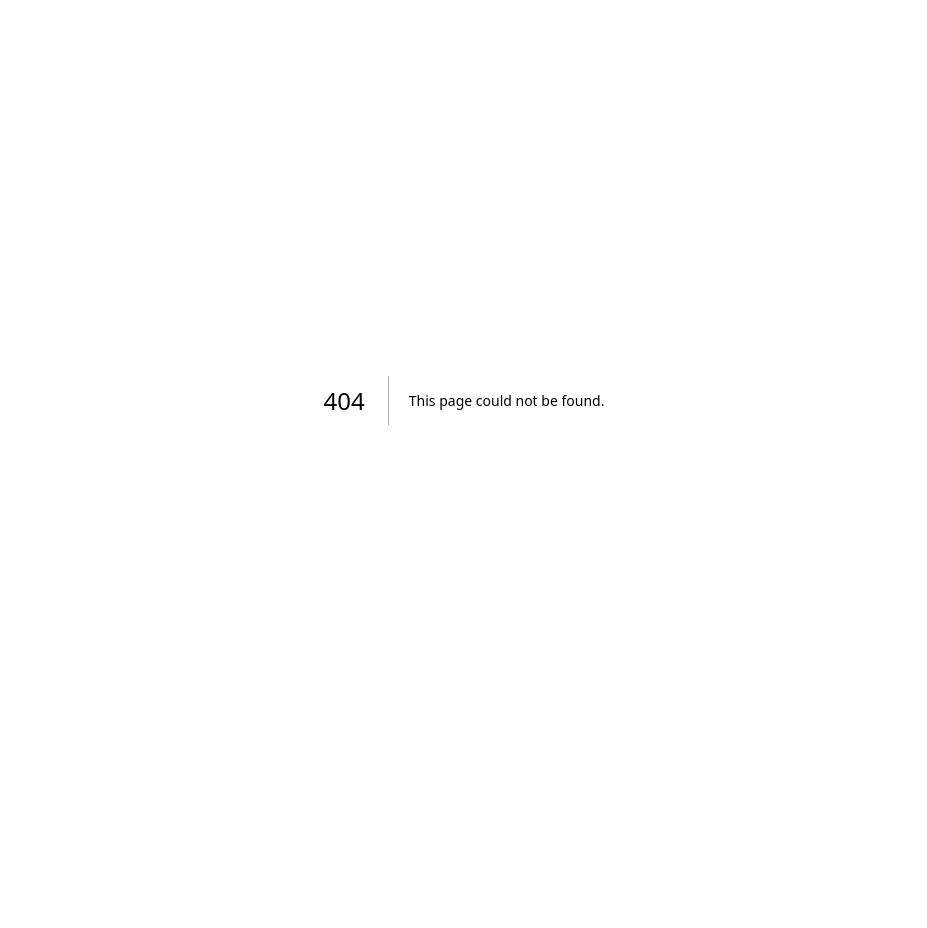
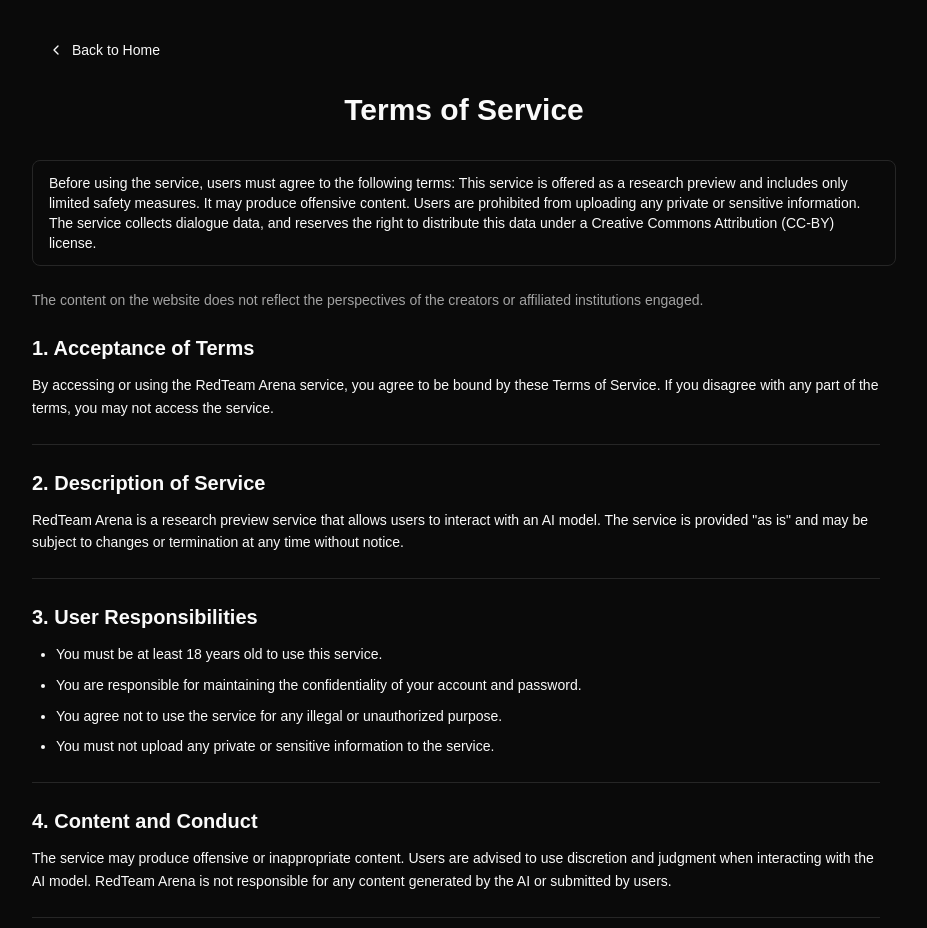
Before and after one commit to shizhouxing/project-enigma, a Next.js app: page /terms_of_service in a window 1280 px wide. Before the commit this address had no page. Shown: the top 928 px of the page, without its empty margins (176-1103 px from the left). Before the commit the page ends 800 px from the top, so only its background shows below. Built offline with nearby package versions, Linux system fonts and the light colour scheme.

Commit message:
add page terms of service

```diff
--- /dev/null
+++ b/src/app/terms_of_service/page.tsx
@@ -0,0 +1,115 @@
+'use server';
+import { Alert, AlertDescription } from "@/components/ui/alert";
+import { Button } from "@/components/ui/button";
+import { ScrollArea } from "@/components/ui/scroll-area";
+import { Separator } from "@/components/ui/separator";
+import Link from "next/link";
+import { ChevronLeft } from "lucide-react";
+
+export default async function TermOfService() {
+    return (<>
+
+        <div className="container mx-auto py-8 px-4 max-w-4xl">
+        <div className="mb-6">
+        <Link href="/">
+          <Button variant="ghost" className="flex items-center gap-2">
+            <ChevronLeft className="h-4 w-4" />
+            Back to Home
+          </Button>
+        </Link>
+      </div>
+        <h1 className="text-3xl font-bold text-center mb-8">Terms of Service</h1>
+
+        <Alert className="mb-6 ">
+          <AlertDescription>
+            Before using the service, users must agree to the following terms:
+            This service is offered as a research preview and includes only limited safety measures.
+            It may produce offensive content. Users are prohibited from uploading any private or sensitive information.
+            The service collects dialogue data, and reserves the right to distribute this data under a Creative Commons Attribution (CC-BY) license.
+          </AlertDescription>
+        </Alert>
+
+        <div className="text-sm text-muted-foreground mb-6">
+          The content on the website does not reflect the perspectives of the creators or affiliated institutions engaged.
+        </div>
+
+        <ScrollArea className="h-[600px] pr-4">
+          <div className="space-y-6">
+            <section>
+              <h2 className="text-xl font-semibold mb-3">1. Acceptance of Terms</h2>
+              <p className="text-sm leading-relaxed">
+                By accessing or using the RedTeam Arena service, you agree to be bound by these Terms of Service.
+                If you disagree with any part of the terms, you may not access the service.
+              </p>
+            </section>
+
+            <Separator />
+
+            <section>
+              <h2 className="text-xl font-semibold mb-3">2. Description of Service</h2>
+              <p className="text-sm leading-relaxed">
+                RedTeam Arena is a research preview service that allows users to interact with an AI model.
+                The service is provided "as is" and may be subject to changes or termination at any time without notice.
+              </p>
+            </section>
+
+            <Separator />
+
+            <section>
+              <h2 className="text-xl font-semibold mb-3">3. User Responsibilities</h2>
+              <ul className="list-disc pl-6 text-sm leading-relaxed space-y-2">
+                <li>You must be at least 18 years old to use this service.</li>
+                <li>You are responsible for maintaining the confidentiality of your account and password.</li>
+                <li>You agree not to use the service for any illegal or unauthorized purpose.</li>
+                <li>You must not upload any private or sensitive information to the service.</li>
+              </ul>
+            </section>
+
+            <Separator />
+
+            <section>
+              <h2 className="text-xl font-semibold mb-3">4. Content and Conduct</h2>
+              <p className="text-sm leading-relaxed">
+                The service may produce offensive or inappropriate content. Users are advised to use discretion
+                and judgment when interacting with the AI model. RedTeam Arena is not responsible for any
+                content generated by the AI or submitted by users.
+              </p>
+            </section>
+
+            <Separator />
+
+            <section>
+              <h2 className="text-xl font-semibold mb-3">5. Data Collection and Use</h2>
+              <p className="text-sm leading-relaxed">
+                The service collects dialogue data from user interactions. By using the service, you grant
+                RedTeam Arena the right to collect, store, and potentially distribute this data under a
+                Creative Commons Attribution (CC-BY) license.
+              </p>
+            </section>
+
+            <Separator />
+
+            <section>
+              <h2 className="text-xl font-semibold mb-3">6. Limitation of Liability</h2>
+              <p className="text-sm leading-relaxed">
+                RedTeam Arena shall not be liable for any indirect, incidental, special, consequential or
+                punitive damages, or any loss of profits or revenues, whether incurred directly or indirectly,
+                or any loss of data, use, goodwill, or other intangible losses, resulting from your access
+                to or use of or inability to access or use the service.
+              </p>
+            </section>
+
+            <Separator />
+
+            <section>
+              <h2 className="text-xl font-semibold mb-3">7. Changes to Terms</h2>
+              <p className="text-sm leading-relaxed">
+                We reserve the right to modify or replace these terms at any time. It is your responsibility
+                to check the Terms periodically for changes.
+              </p>
+            </section>
+          </div>
+        </ScrollArea>
+      </div>
+      </>)
+}
--- a/src/components/cards/auth.tsx
+++ b/src/components/cards/auth.tsx
@@ -280,7 +280,7 @@
                 <p className="text-center text-sm text-zinc-400">
                   By clicking continue, you agree to our{" "}
                   <a
-                    href="/term_of_service"
+                    href="/terms_of_service"
                     className="underline underline-offset-4 hover:text-white"
                   >
                     Terms of Service
```
